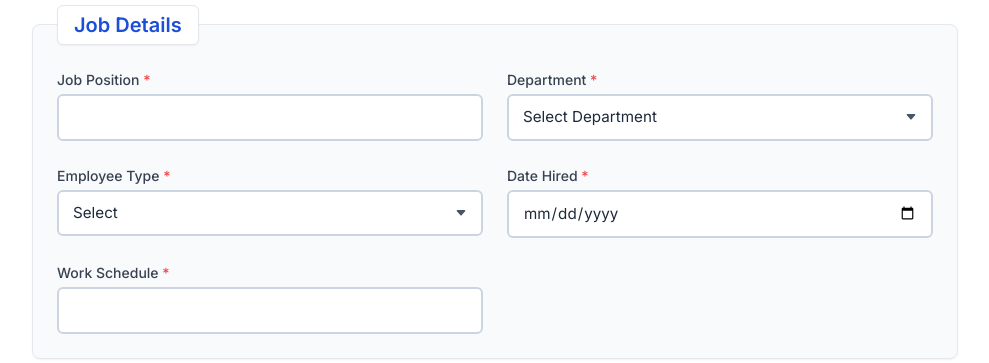
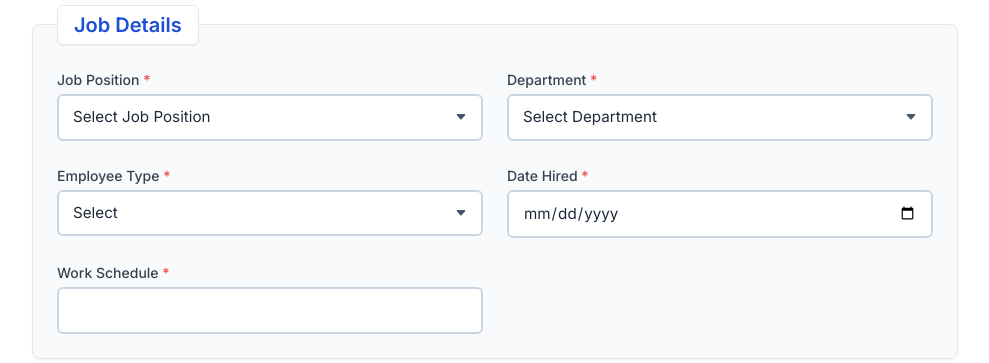
Before and after one commit to mangkanor1103/project, a PHP site: page /hr/create_employee.php in a window 1280 px wide. Shown: the part 844-1207 px from the top of the page, without its empty margins (145-1134 px from the left). Run offline with PHP 8.4, Linux system fonts and the light colour scheme; a user stored in the database is signed in; data comes from the database, SQL or seed files in the repository; some libraries are stand-ins or nearby versions.

Commit message:
Refactor employee creation form to fetch departments and job positions from the database, replacing distinct department selection with dropdowns for improved usability.

```diff
--- a/hr/create_employee.php
+++ b/hr/create_employee.php
@@ -10,16 +10,25 @@ if (!isset($_SESSION['admin_loggedin']) || $_SESSION['admin_loggedin'] !== true)
     exit();
 }
 
-// Fetch distinct departments from the database
+// Fetch departments from the departments table
 $departments = [];
-$dept_query = "SELECT DISTINCT department FROM employees WHERE department != '' ORDER BY department";
+$dept_query = "SELECT id, name FROM departments ORDER BY name";
 $dept_result = $conn->query($dept_query);
 
 if ($dept_result && $dept_result->num_rows > 0) {
     while ($row = $dept_result->fetch_assoc()) {
-        if (!empty($row['department'])) {
-            $departments[] = $row['department'];
-        }
+        $departments[] = $row;
+    }
+}
+
+// Fetch job positions from the job_positions table
+$job_positions = [];
+$job_query = "SELECT id, position_name FROM job_positions ORDER BY position_name";
+$job_result = $conn->query($job_query);
+
+if ($job_result && $job_result->num_rows > 0) {
+    while ($row = $job_result->fetch_assoc()) {
+        $job_positions[] = $row;
     }
 }
 ?>
@@ -310,7 +319,14 @@ if ($dept_result && $dept_result->num_rows > 0) {
                     <div>
                         <label for="job_position" class="form-label">Job Position
                             <span class="text-red-500">*</span></label>
-                        <input type="text" id="job_position" name="job_position" class="form-input" required>
+                        <select id="job_position" name="job_position" class="form-select" required>
+                            <option value="">Select Job Position</option>
+                            <?php foreach ($job_positions as $position): ?>
+                                <option value="<?php echo htmlspecialchars($position['position_name']); ?>">
+                                    <?php echo htmlspecialchars($position['position_name']); ?>
+                                </option>
+                            <?php endforeach; ?>
+                        </select>
                     </div>
                     <div>
                         <label for="department" class="form-label">Department <span
@@ -318,16 +334,11 @@ if ($dept_result && $dept_result->num_rows > 0) {
                         <select id="department" name="department" class="form-select" required>
                             <option value="">Select Department</option>
                             <?php foreach ($departments as $dept): ?>
-                                <option value="<?php echo htmlspecialchars($dept); ?>">
-                                    <?php echo htmlspecialchars($dept); ?>
+                                <option value="<?php echo htmlspecialchars($dept['name']); ?>">
+                                    <?php echo htmlspecialchars($dept['name']); ?>
                                 </option>
                             <?php endforeach; ?>
-
                         </select>
-                        <div id="other_department_container" class="mt-2 hidden">
-                            <input type="text" id="other_department" name="other_department"
-                                placeholder="Enter new department name" class="form-input border-l-4 border-l-blue-500">
-                        </div>
                     </div>
                     <div>
                         <label for="employee_type" class="form-label">Employee Type
@@ -465,24 +476,6 @@ if ($dept_result && $dept_result->num_rows > 0) {
     </div>
 </main>
 <script>
-    // Show/hide the "Other" department input field with improved transition
-    document.getElementById('department').addEventListener('change', function () {
-        const otherContainer = document.getElementById('other_department_container');
-        const otherField = document.getElementById('other_department');
-
-        if (this.value === 'other') {
-            otherContainer.classList.remove('hidden');
-            setTimeout(() => {
-                otherField.focus();
-            }, 100);
-            otherField.setAttribute('required', 'required');
-        } else {
-            otherContainer.classList.add('hidden');
-            otherField.removeAttribute('required');
-            otherField.value = '';
-        }
-    });
-
     document.addEventListener('DOMContentLoaded', function () {
         // Apply classes to input elements
         document.querySelectorAll('input[type="text"], input[type="email"], input[type="number"], input[type="date"], input[type="password"]')
```
